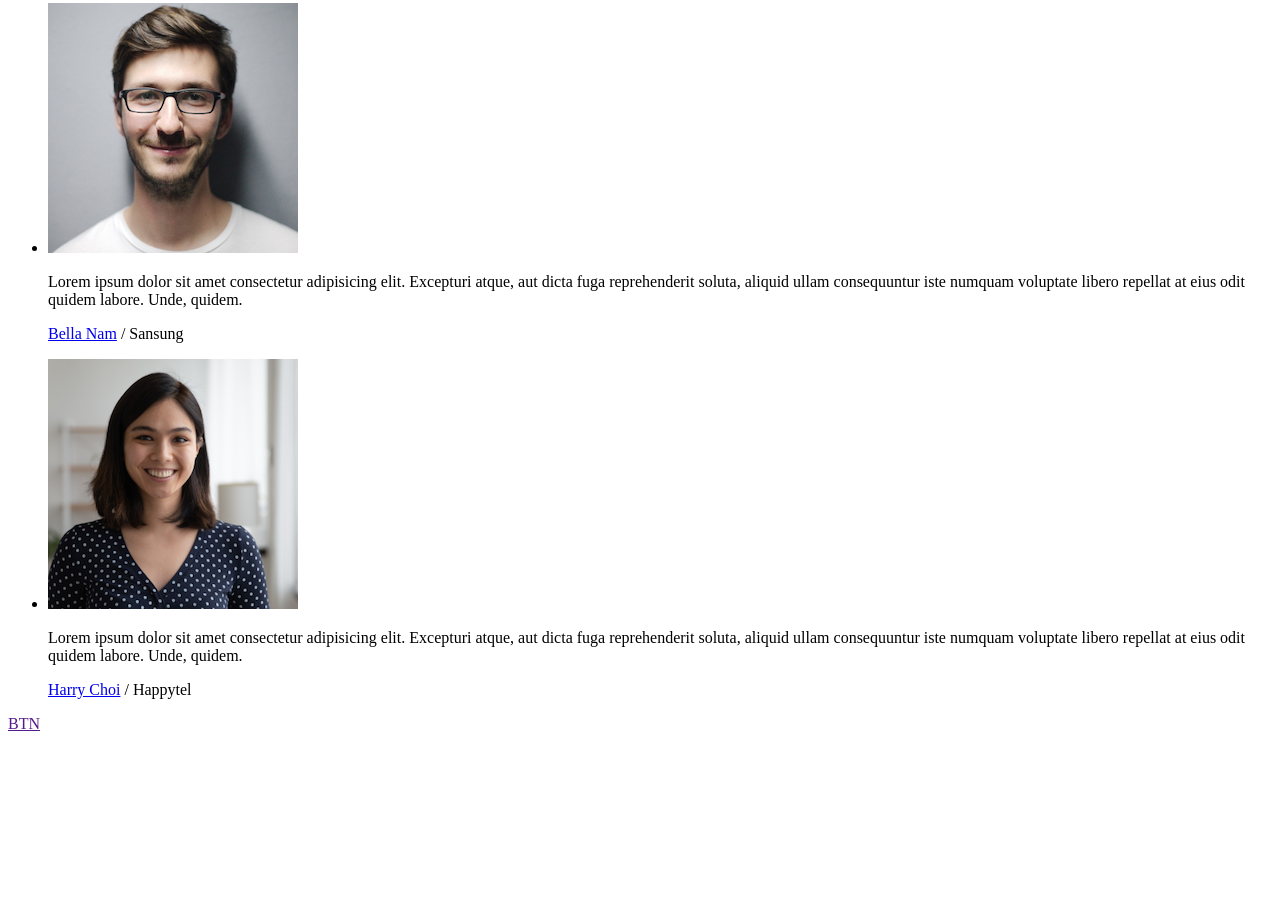
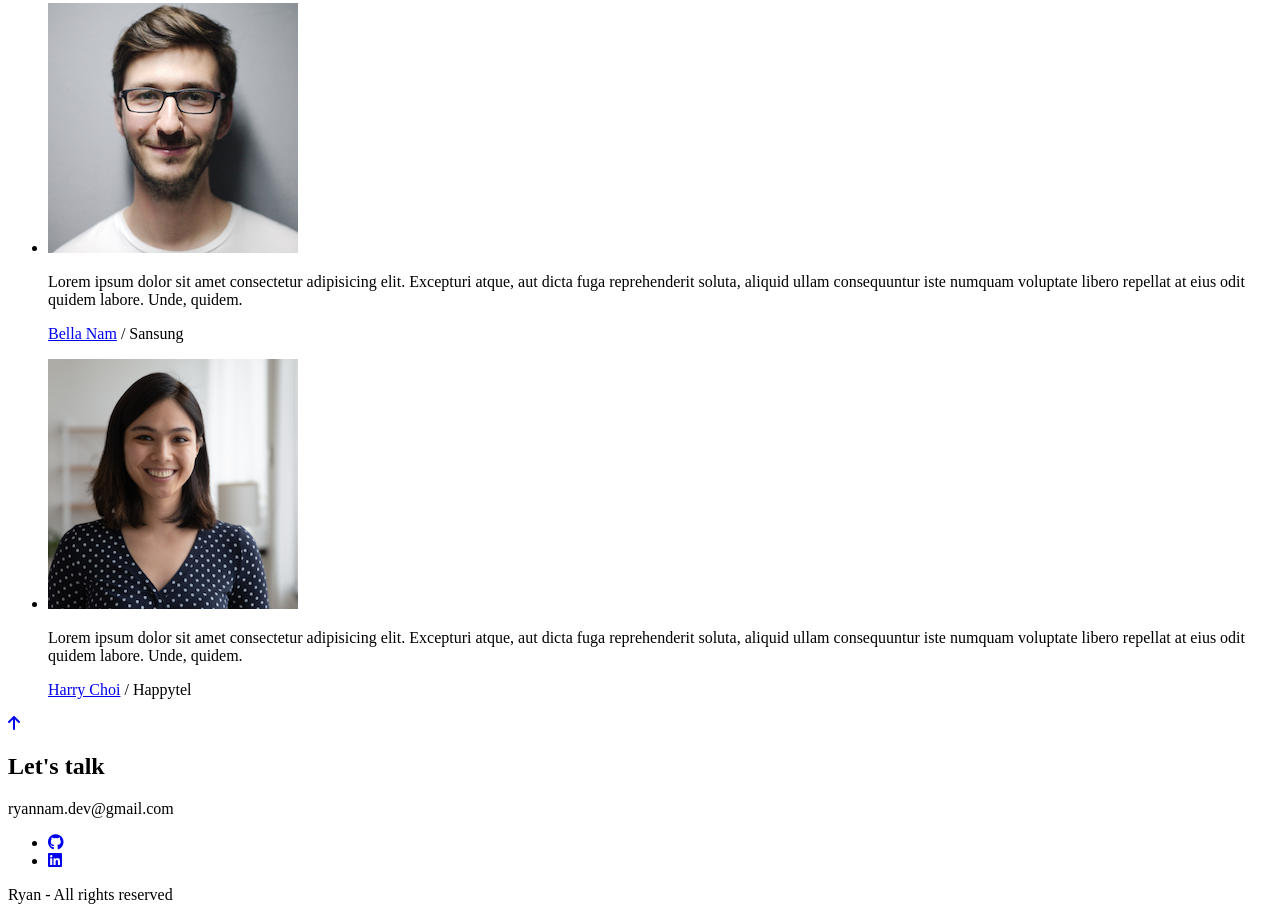
Before and after one commit to Ryan-Nam/portfolio-ryan, a plain HTML site: page index.html in a window 1280 px wide. Shown: the part 5337-6257 px from the top of the page. Before the commit the page ends 6078 px from the top, so only its background shows below. Drawn offline with Linux system fonts and the light colour scheme.

Commit message:
Add HTML-footer

```diff
--- a/index.html
+++ b/index.html
@@ -286,10 +286,28 @@
       </section>
       <!-- Arrow up -->
       <aside>
-        <a href="">BTN</a>
+        <a href="#home" title="back to top">
+          <i class="fa-solid fa-arrow-up"></i>
+        </a>
       </aside>
     </main>
     <!-- Footer -->
-    <footer id="contact"></footer>
+    <footer id="contact">
+      <h2>Let&#39;s talk</h2>
+      <p>ryannam.dev@gmail.com</p>
+      <ul>
+        <li>
+          <a href="http://github.com/ryan-nam" target="_blank" title="my gitbut link">
+            <i class="fa-brands fa-github"></i>
+          </a>
+        </li>
+        <li>
+          <a href="http://github.com/ryan-nam" target="_blank" title="my linkedin link">
+            <i class="fa-brands fa-linkedin"></i>
+          </a>
+        </li>
+      </ul>
+      <p>Ryan - All rights reserved</p>
+    </footer>
   </body>
 </html>
```
